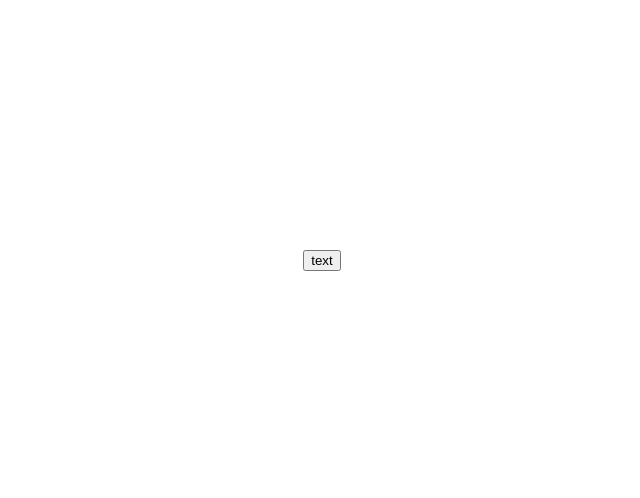
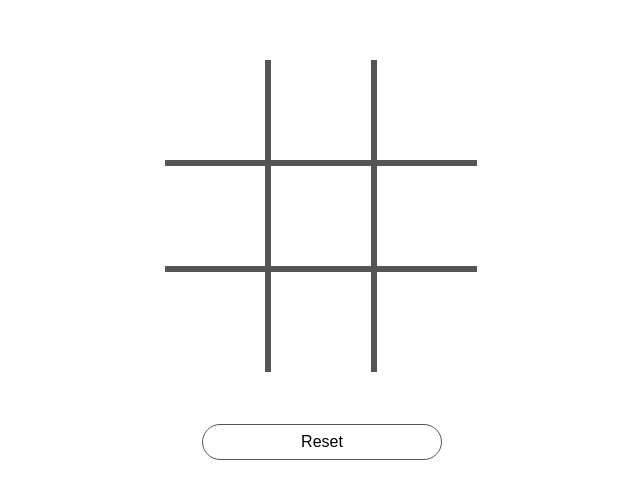
Before and after one commit to knj-labo/app_for_test, a React app: page / in a window 1280 px wide. Shown: the part 148-646 px from the top of the page, without its empty margins (318-958 px from the left). Built offline with nearby package versions, Linux system fonts and the light colour scheme.

Commit message:
:construction: styling components

```diff
--- a/src/shared/Board.tsx
+++ b/src/shared/Board.tsx
@@ -1,11 +1,41 @@
-import React from 'react';
+import React, { useState, useCallback } from 'react';
+import styled from '@emotion/styled';
+
+import { Square } from './square';
+import { Button } from './Button';
+
+export type Marker = 'O' | 'X' | '';
+
+const Squares = styled.div`
+  display: flex;
+  flex-wrap: wrap;
+  width: 315px;
+  height: 300px;
+  margin: 0 auto;
+`;
+
+const Box = styled.div`
+  margin-top: 64px;
+  text-align: center;
+`;
 
 export const Board = () => {
+  const initialBoards = Array(9).fill('');
+  const [boards, setBoards] = useState<Marker[]>(initialBoards);
+
+  const handleResetClick = useCallback(() => {
+    setBoards(initialBoards);
+  }, []);
   return (
-    <div className="squares">
-      <button type="button" tabIndex={0}>
-          text
-      </button>
+    <div>
+      <Squares>
+        {boards.map((marker, index) => (
+          <Square key={index} index={index} marker={marker} />
+        ))}
+      </Squares>
+      <Box>
+        <Button onClick={handleResetClick} />
+      </Box>
     </div>
   );
 };
--- /dev/null
+++ b/src/shared/Button.tsx
@@ -0,0 +1,27 @@
+import React from 'react';
+import styled from '@emotion/styled';
+
+type Props = {
+    onClick: () => void;
+};
+
+const StyledButton = styled.button`
+  font-size: 16px;
+  padding: 8px 0;
+  width: 240px;
+  border: 1.5px solid #555;
+  border-radius: 100px;
+  background-color: transparent;
+  transition: 0.3s;
+  cursor: pointer;
+  &:hover {
+    background-color: #555;
+    color: white;
+  }
+`;
+
+export const Button = ({ onClick }: Props): JSX.Element => (
+  <StyledButton type="button" onClick={onClick}>
+    Reset
+  </StyledButton>
+);
--- /dev/null
+++ b/src/shared/square.tsx
@@ -0,0 +1,41 @@
+import React from 'react';
+import styled from '@emotion/styled';
+
+import { Marker } from './Board';
+
+type Props = {
+    marker: Marker;
+    index: number
+};
+
+const Button = styled.div`
+  width: 100px;
+  height: 100px;
+  border: 3px solid #555;
+  font-size: 32px;
+  text-align: center;
+  line-height: 100px;
+  cursor: pointer;
+  transition: background-color 0.3s;
+  &:hover {
+    background-color: #d3cce3;
+  }
+  &:nth-of-type(-n + 3) {
+    border-top: unset;
+  }
+  &:nth-last-of-type(-n + 3) {
+    border-bottom: unset;
+  }
+  &:nth-of-type(3n) {
+    border-right: unset;
+  }
+  &:nth-of-type(3n + 1) {
+    border-left: unset;
+  }
+`;
+
+export const Square = ({ marker, index }: Props): JSX.Element => (
+  <Button role="button" tabIndex={0} key={index}>
+    {marker}
+  </Button>
+);
```
